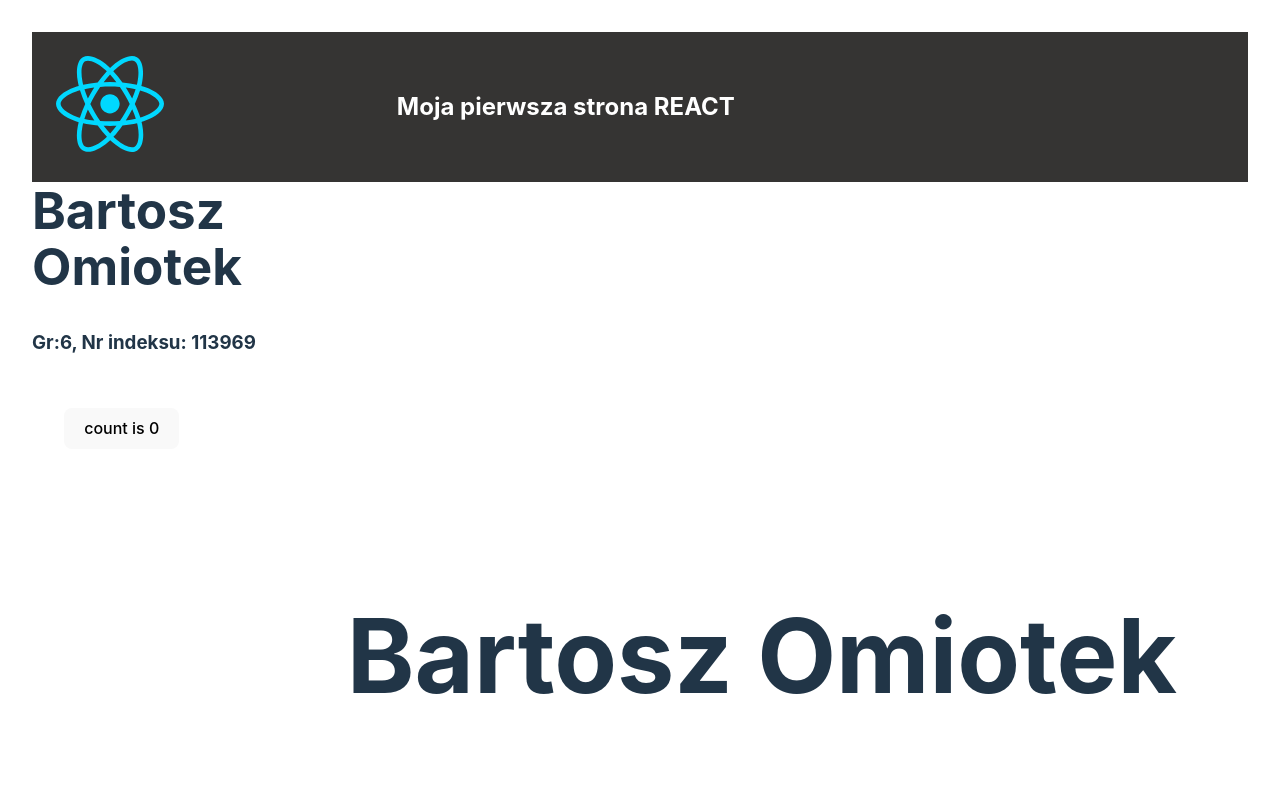
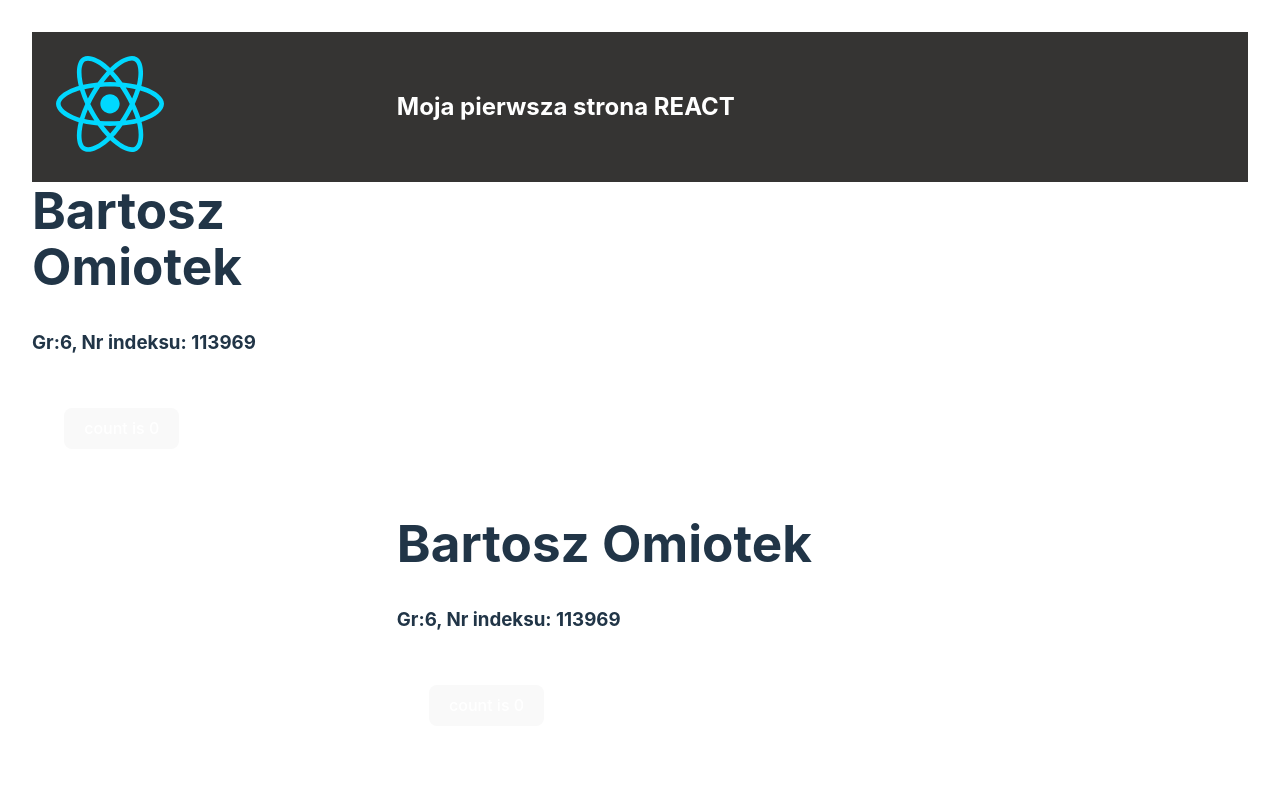
Before and after one commit to BartoszOmiotek16/vite-project1, a React (Vite) app: page / in a window 1280 px wide. Shown: the top 791 px of the page. Built offline with nearby package versions, Linux system fonts and the light colour scheme.

Commit message:
modified:   src/App.css 	modified:   src/App.jsx 	modified:   src/index.css

```diff
--- a/src/App.css
+++ b/src/App.css
@@ -42,8 +42,6 @@ background-color: #fff;
 
 .prawa {
   width: 70%;
-  padding: 50px;
-  font-size: 200%;
   float: right;
 }
 .logo:hover {
--- a/src/App.jsx
+++ b/src/App.jsx
@@ -18,7 +18,7 @@ function App() {
       <h2>Moja pierwsza strona REACT</h2>
     </div>
 
-
+<div class="content">
     <div class="lewa">
     <h1>Bartosz Omiotek</h1>
       <h3>Gr:6, Nr indeksu: 113969</h3>
@@ -41,7 +41,7 @@ function App() {
 
       </div>
       </div>
-
+      </div>
 
       <p className="read-the-docs">
 
--- a/src/index.css
+++ b/src/index.css
@@ -33,6 +33,7 @@ button {
   font-weight: 500;
   font-family: inherit;
   background-color: #490778;
+  color: #ffffff;
   cursor: pointer;
   transition: border-color 0.25s;
 }
```
Also changed, not shown: logo.png (added).
